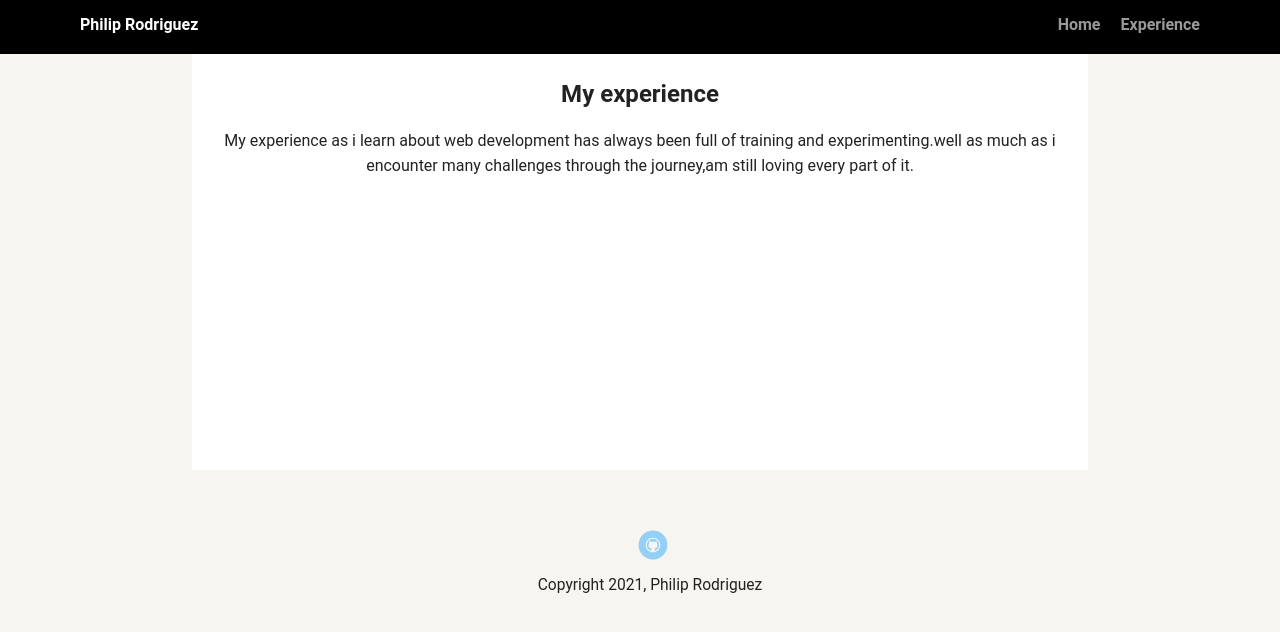
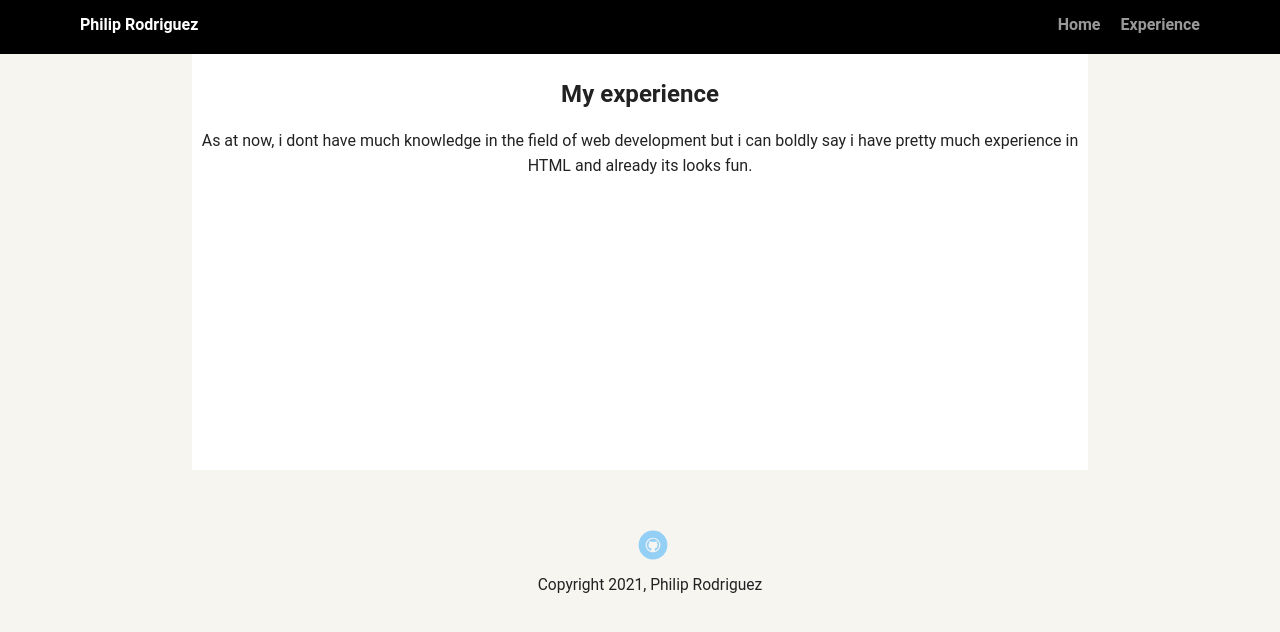
Before and after one commit to PhilipRod/profile_page_v1, a plain HTML site: page experience.html in a window 1280 px wide. Drawn offline with Linux system fonts and the light colour scheme.

Commit message:
Update experience.html

```diff
--- a/experience.html
+++ b/experience.html
@@ -18,10 +18,9 @@
     <section class="experience">
         <h2>My experience</h2>
         <p>
-            My experience as i learn about web development has always
-            been full of training and experimenting.well as much as i encounter
-            many challenges through the journey,am still loving every part
-            of it.
+            As at now, i dont have much knowledge in the field of web development
+            but i can boldly say i have pretty much experience in HTML
+            and already its looks fun.
         </p>
 
     </section>
```
